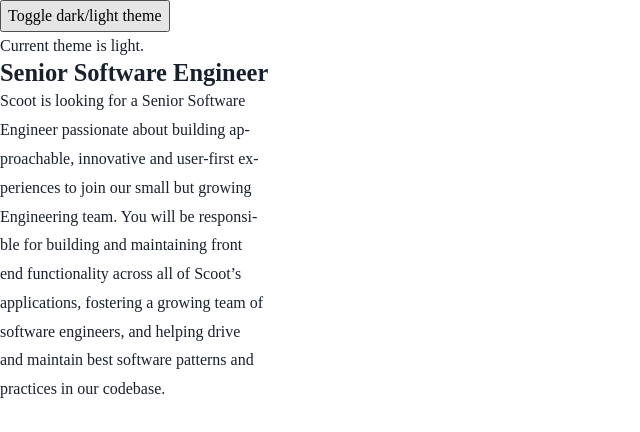
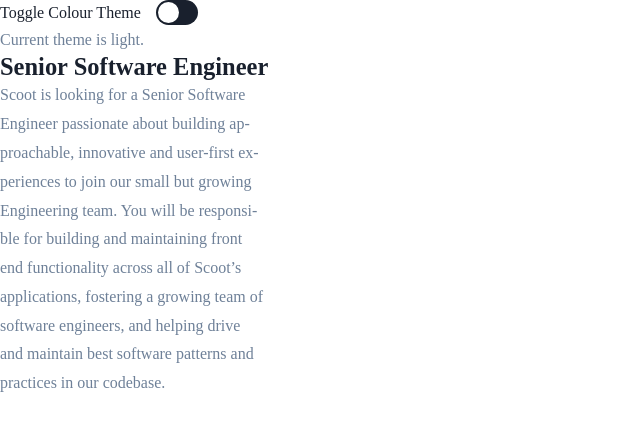
Before and after one commit to dwhenson/FEM-devjobs-app, a Next.js app: page /1 in a window 1280 px wide. Shown: the top 432 px of the page, without its empty margins (0-640 px from the left). Built offline with nearby package versions, Linux system fonts and the light colour scheme; no server answers.

Commit message:
✅ ADD: toggle switch styles

```diff
--- a/package.json
+++ b/package.json
@@ -9,6 +9,7 @@
     "lint": "next lint"
   },
   "dependencies": {
+    "@radix-ui/react-switch": "^1.0.3",
     "eslint": "8.49.0",
     "eslint-config-next": "13.5.2",
     "eslint-config-prettier": "^9.0.0",
--- a/src/app/global.css
+++ b/src/app/global.css
@@ -26,7 +26,7 @@
 p {
   line-height: 1.8;
   max-width: 33ch;
-  color: var(--clr-primary-400);
+  color: var(--clr-secondary-400);
 }
 
 a {
--- a/src/app/reset.css
+++ b/src/app/reset.css
@@ -3,6 +3,10 @@
 *::before,
 *::after {
   box-sizing: border-box;
+}
+
+button {
+  all: unset;
 }
 
 /* Set core root defaults */
--- a/src/components/Banner/Banner.js
+++ b/src/components/Banner/Banner.js
@@ -1,7 +1,9 @@
 "use client";
 import React from "react";
+import * as Switch from "@radix-ui/react-switch";
 import Cookie from "js-cookie";
 import { LIGHT_TOKENS, DARK_TOKENS } from "@/constants";
+import styles from "./Banner.module.css";
 
 function Banner({ initialTheme }) {
   const [theme, setTheme] = React.useState(initialTheme);
@@ -25,7 +27,20 @@
 
   return (
     <>
-      <button onClick={handleToggleTheme}>Toggle dark/light theme</button>
+      <div style={{ display: "flex", alignItems: "center" }}>
+        <label
+          className="styles.Label"
+          htmlFor="toggle-color-theme"
+          style={{ paddingRight: 15 }}>
+          Toggle Colour Theme
+        </label>
+        <Switch.Root
+          className={styles.SwitchRoot}
+          id="toggle-color-theme"
+          onCheckedChange={handleToggleTheme}>
+          <Switch.Thumb className={styles.SwitchThumb} />
+        </Switch.Root>
+      </div>
       <p>Current theme is {theme}.</p>
     </>
   );
--- a/src/components/Banner/Banner.module.css
+++ b/src/components/Banner/Banner.module.css
@@ -0,0 +1,36 @@
+/* reset */
+
+.SwitchRoot {
+  width: 42px;
+  height: 25px;
+  background-color: var(--clr-primary-400);
+  border-radius: 9999px;
+  position: relative;
+  -webkit-tap-highlight-color: rgba(0, 0, 0, 0);
+}
+.SwitchRoot:focus {
+  box-shadow: 0 0 0 2px black;
+}
+.SwitchRoot[data-state="checked"] {
+  background-color: black;
+}
+
+.SwitchThumb {
+  display: block;
+  width: 21px;
+  height: 21px;
+  background-color: white;
+  border-radius: 9999px;
+  transition: transform 100ms;
+  transform: translateX(2px);
+  will-change: transform;
+}
+.SwitchThumb[data-state="checked"] {
+  transform: translateX(19px);
+}
+
+.Label {
+  color: white;
+  font-size: 15px;
+  line-height: 1;
+}
--- a/src/constants.js
+++ b/src/constants.js
@@ -11,7 +11,7 @@
 
 export const DARK_TOKENS = {
   "--clr-primary-100": "#5964E0",
-  "--clr-primary-200": "#939BF4",
+  "--clr-primary-200": "#6E8098",
   "--clr-primary-300": "#19202D",
   "--clr-primary-400": "#fff",
   "--clr-secondary-100": "#19202D",
```
Also changed, not shown: src/robots.txt, 1 other file (tests, documents, lock files or other folders).
